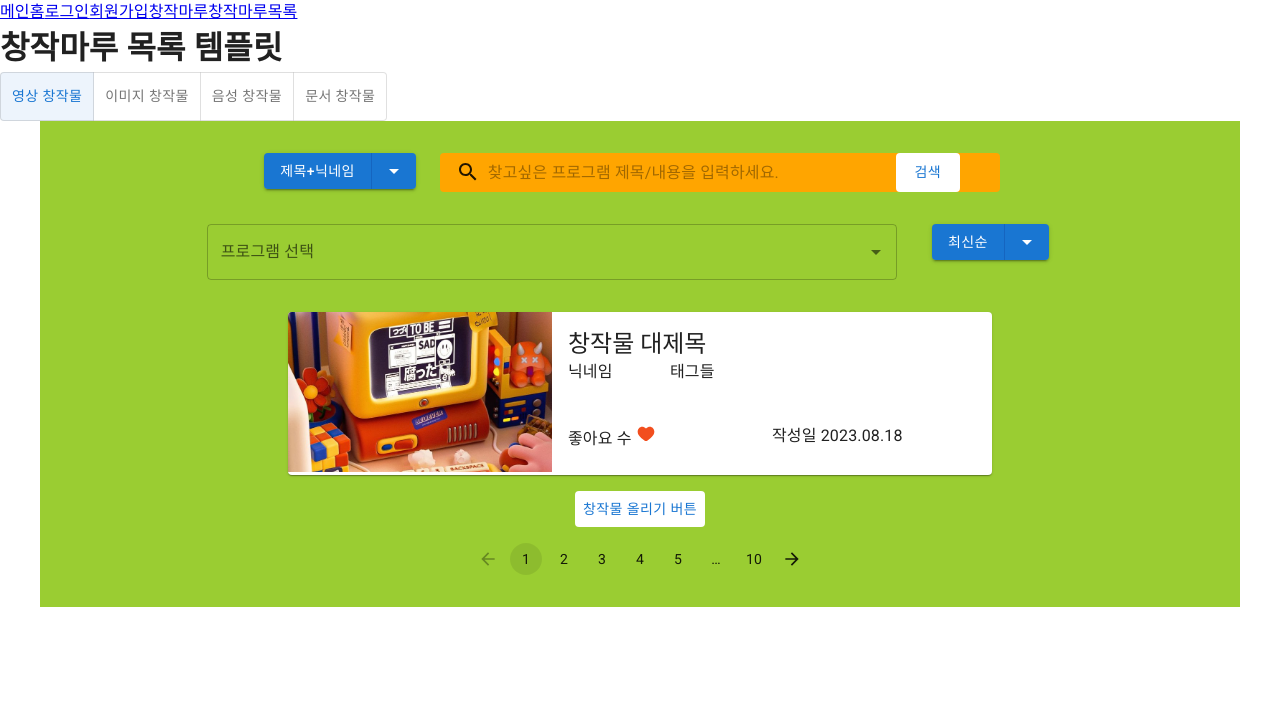
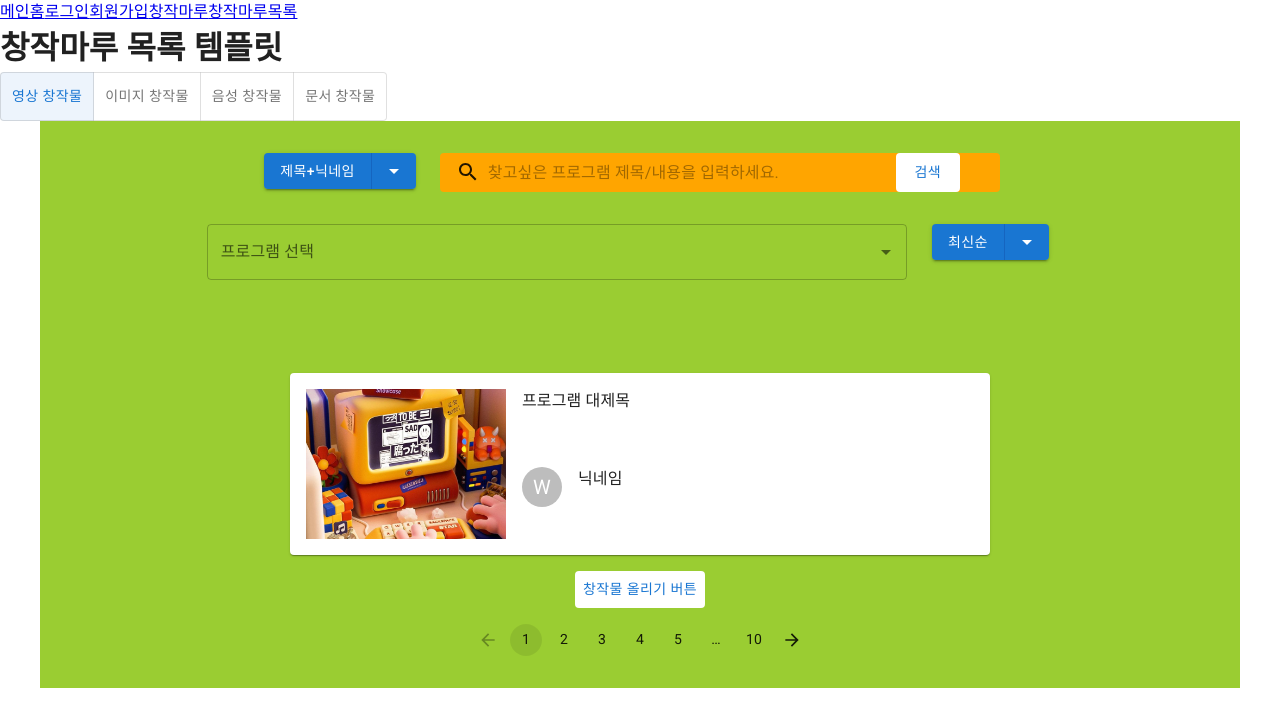
Before and after one commit to No-Devides-Found/digiteo-frontend, a React (Create React App) app: page /practicelist in a window 1280 px wide. Shown: the top 726 px of the page. Built offline with nearby package versions, Linux system fonts and the light colour scheme.

Commit message:
창작마루 목록 템플릿

```diff
--- a/src/components/Tags/Tags.jsx
+++ b/src/components/Tags/Tags.jsx
@@ -19,7 +19,7 @@ export default function Tags({programs}) {
           renderInput={(params) => (
             <TextField {...params} label="프로그램 선택" placeholder="프로그램 선택" />
           )}
-          sx={{ width: '690px' , margin: '0', }}
+          sx={{ position:'fixed', width: '700px' , margin: '0', }}
         />
     </Box>
 
--- a/src/pages/Practice/CreationTemplate.jsx
+++ b/src/pages/Practice/CreationTemplate.jsx
@@ -1,57 +1,63 @@
-import React from 'react';
-import { styled } from "@mui/material/styles";
-import {Box, Card, Grid, CardContent, CardMedia, Typography} from '@mui/material';
+import * as React from 'react';
+import { styled } from '@mui/material/styles';
+import Grid from '@mui/material/Grid';
+import Paper from '@mui/material/Paper';
+import Typography from '@mui/material/Typography';
+import ButtonBase from '@mui/material/ButtonBase';
+import Avatar from '@mui/material/Avatar';
 
-const StyledBox = styled(Box)({
-  margin: '0 5rem',
-})
 
-const ContentGrid = styled(Grid)({
-  paddingTop: '1rem',
+const Img = styled('img')({
+  margin: 'auto',
+  display: 'block',
+  maxWidth: '100%',
+  maxHeight: '100%',
 });
 
-function CreationTemplate() {
+export default function CreationTemplate() {
+  return (
+    <Paper
+      sx={{
+        p: 2,
+        margin: 'auto',
+        maxWidth: 700,
+        flexGrow: 1,
+        backgroundColor: (theme) =>
+          theme.palette.mode === 'dark' ? '#1A2027' : '#fff',
+      }}
+    >
+      <Grid container spacing={2}>
+        <Grid item>
+          <ButtonBase sx={{ width: 200, maxHeight:170}}>
+            <Img alt="complex" style={{    width:'200px', height:'150px', objectFit:'cover'}} src="\asset\thumbnail.jpg" />
+          </ButtonBase>
+        </Grid>
+        <Grid item xs={12} sm container>
+          <Grid item xs container  spacing={2}>
+            <Grid item xs={12}>
+              <Typography gutterBottom component="div">
+                  프로그램 대제목
+              </Typography>
+            </Grid>
 
-  return (
-    <StyledBox>
-      <Card sx={{ margin:'0 auto', display: 'flex', width: '80%'}}>
-        <CardMedia
-          component="img"
-          sx={{ width: 300, height:160}}
-          image="/asset/thumbnail.jpg"
-          alt="창작물썸네일"
-        />
-        <Box sx={{ width: 500, flexDirection: 'column' }}>
-          <CardContent>
-            <Typography component="div" variant="h5" >
-              창작물 대제목
-            </Typography>
-            <Grid container alignItems="stretch" sx={{height: '4rem'}}>
-              <Grid item xs={3}>닉네임</Grid>
-              <Grid item xs={9}> 태그들 </Grid>
+            <Grid item xs>
+              <Grid container wrap="nowrap" spacing={2}>
+                  <Grid item>
+                    <Avatar>W</Avatar>
+                  </Grid>
+                  <Grid item>
+                    <Typography noWrap>닉네임</Typography>
+                  </Grid>
+              </Grid>
             </Grid>
-            <Grid container >
-              <Grid item xs>
-                  좋아요 수{" "}
-                  <svg width="20" height="20" viewBox="0 0 20 20" fill="none" xmlns="http://www.w3.org/2000/svg">
-                  <path d="M1.66675 7.61489C1.66675 11.6674 5.01675 13.8266 7.46841 15.7599C8.33341 16.4416 9.16675 17.0841 10.0001 17.0841C10.8334 17.0841 11.6667 16.4424 12.5317 15.7591C14.9842 13.8274 18.3334 11.6674 18.3334 7.61572C18.3334 3.56322 13.7501 0.689056 10.0001 4.58572C6.25008 0.688223 1.66675 3.56239 1.66675 7.61489Z" fill="#F24E1E"/>
-                  </svg>
-              </Grid>
-              <Grid item xs>
-                작성일 2023.08.18
-              </Grid>
+
+            <Grid item XS>
 
             </Grid>
+          </Grid>
 
-          </CardContent>
-
-        </Box>
-
-      </Card>
-
-    </StyledBox>
-
+        </Grid>
+      </Grid>
+    </Paper>
   );
-};
-
-export default CreationTemplate;
+}
```
Also changed, not shown: src/components/Chips/Chips.jsx (added, +26 -0 lines).
